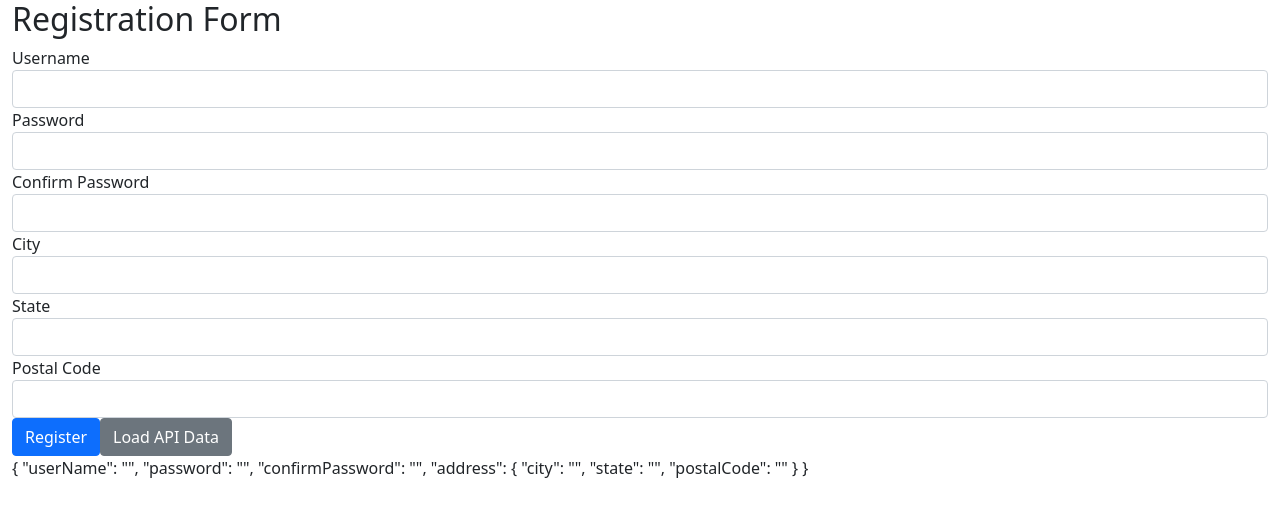
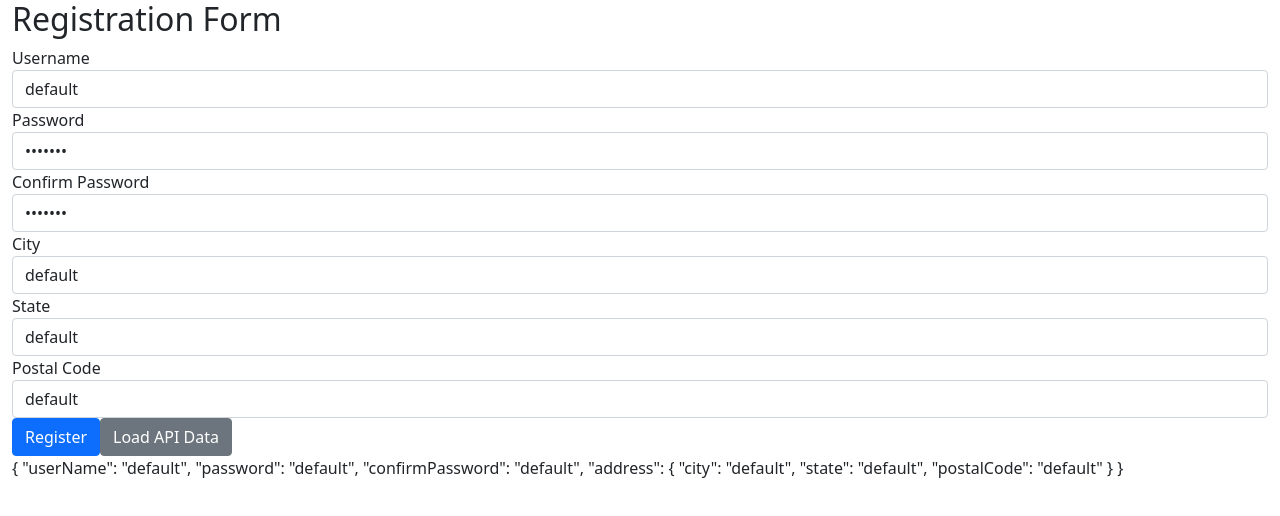
Before and after one commit to tomasz920304/022AngularFormsToutorial, an Angular app: page / in a window 1280 px wide. Shown: the top 516 px of the page. Built offline with nearby package versions, Linux system fonts and the light colour scheme.

Commit message:
21 - FormBuilder Service

```diff
--- a/src/app/app.component.ts
+++ b/src/app/app.component.ts
@@ -1,5 +1,5 @@
 import { Component } from '@angular/core';
-import { FormControl, FormGroup } from '@angular/forms';
+import { FormBuilder } from '@angular/forms';
 
 @Component({
   selector: 'app-root',
@@ -9,18 +9,31 @@ import { FormControl, FormGroup } from '@angular/forms';
 export class AppComponent {
   title = 'ReactiveFormsToutorial';
 
+  constructor(private fb: FormBuilder) {
 
+  }
 
-  registractionForm = new FormGroup({
-    userName: new FormControl(''),
-    password: new FormControl(''),
-    confirmPassword: new FormControl(''),
-    address: new FormGroup({
-      city: new FormControl(''),
-      state: new FormControl(''),
-      postalCode: new FormControl('')
+  registractionForm = this.fb.group({
+    userName: ['default'],
+    password: ['default'],
+    confirmPassword: ['default'],
+    address: this.fb.group({
+      city: ['default'],
+      state: ['default'],
+      postalCode: ['default']
     })
   });
+
+  // registractionForm = new FormGroup({
+  //   userName: new FormControl(''),
+  //   password: new FormControl(''),
+  //   confirmPassword: new FormControl(''),
+  //   address: new FormGroup({
+  //     city: new FormControl(''),
+  //     state: new FormControl(''),
+  //     postalCode: new FormControl('')
+  //   })
+  // });
 
   loadApiData() {
     this.registractionForm.setValue({
```
